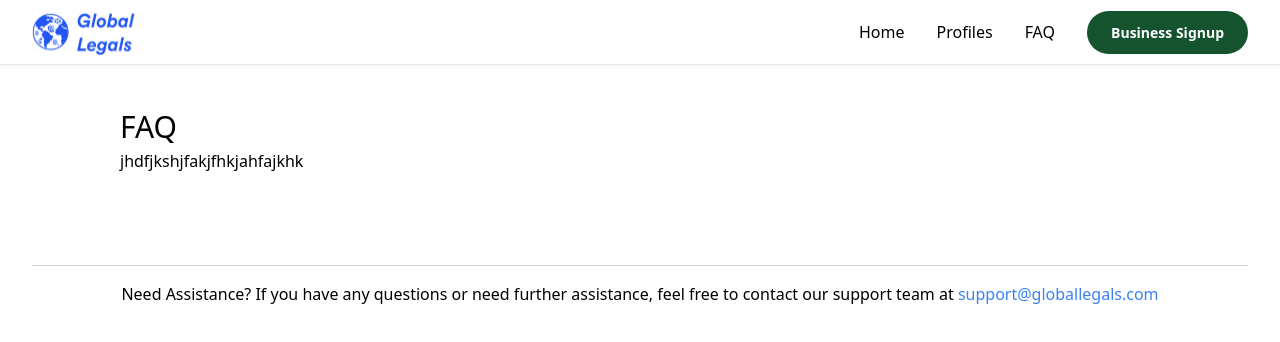
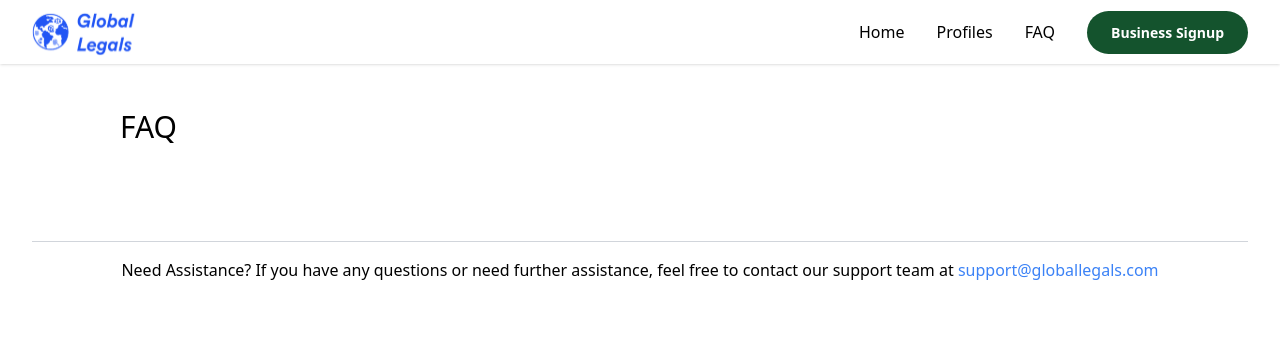
Before and after one commit to Nagarjunl/global-legals-ui, a React (Vite) app: page /faq in a window 1280 px wide. Shown: the top 342 px of the page. Built offline with nearby package versions, Linux system fonts and the light colour scheme.

Commit message:
remove random text from faq

```diff
--- a/src/pages/faq.jsx
+++ b/src/pages/faq.jsx
@@ -10,7 +10,6 @@ const Faq = () => {
                     <h2 className=" text-[30px]">
                         FAQ
                     </h2>
-                    jhdfjkshjfakjfhkjahfajkhk
                 </div>
             </div >
             <div className="mx-auto container sm:px-6 lg:px-8 mt-[80px]">
```
